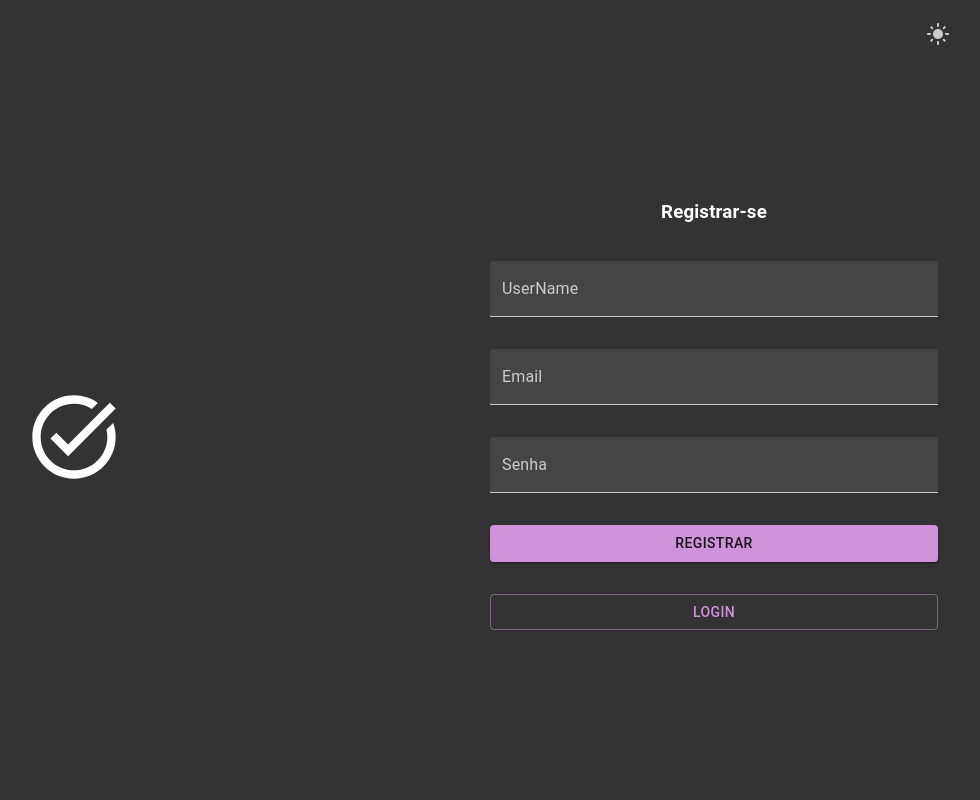
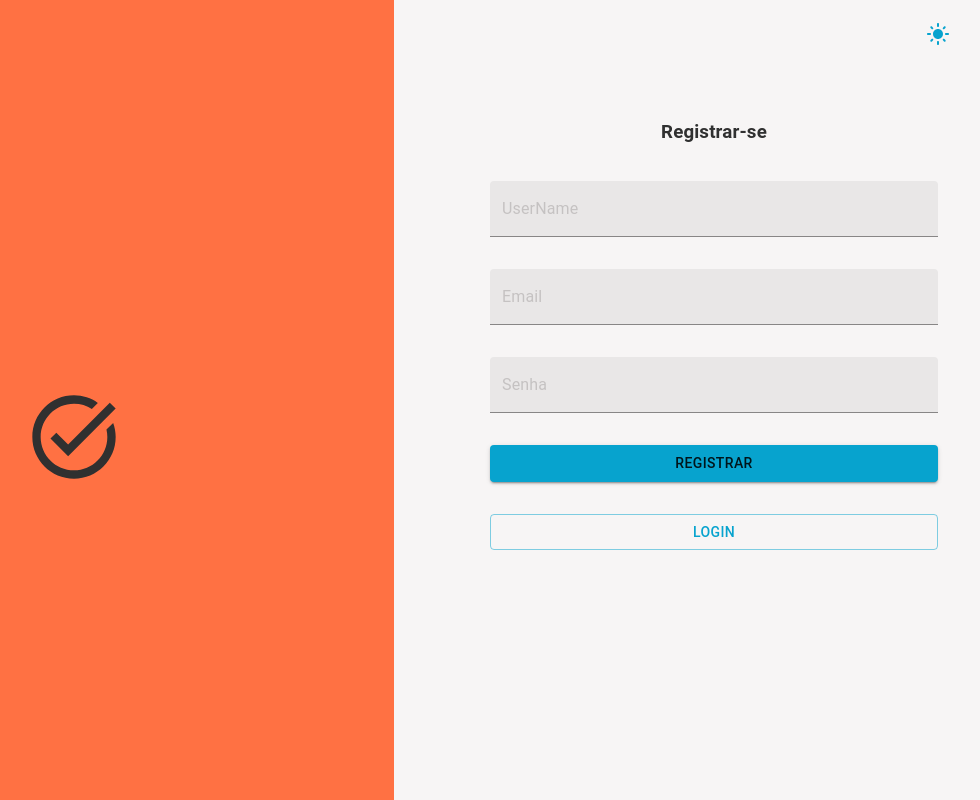
Before and after one commit to anagabrielalds/to-do-list, a React (Create React App) app: page /register in a window 1280 px wide. Shown: the whole page, without its empty margins (246-1226 px from the left). Built offline with nearby package versions, Linux system fonts and the light colour scheme.

Commit message:
Ajustando as telas de Login e Register e deixando os icones de mudança de tema centralizado no contexto do tema

```diff
--- a/src/components/MenuApp.jsx
+++ b/src/components/MenuApp.jsx
@@ -15,7 +15,7 @@ const drawerWidth = 240;
 export default function MenuApp() {
 
   const [open, setOpen] = React.useState(false);
-  const { isDarkMode, toggleTheme } = useTheme();
+  const { IconMode, toggleTheme } = useTheme();
   const drawerRef = useRef(null);
 
   const menuItensUser = [
@@ -62,7 +62,7 @@ export default function MenuApp() {
               onClick={toggleTheme}
               sx={{ my: 2, color: 'white' }}
             >
-              {isDarkMode ? <DarkModeIcon /> : <LightModeIcon />}
+              {IconMode}
             </Button>
           </Box>
         </Toolbar>
--- a/src/context/tabela.jsx
+++ b/src/context/tabela.jsx
@@ -1,15 +1,20 @@
 import React, { createContext, useState, useEffect, useContext } from 'react';
 import * as api from '../services/api';
+import { useAuth } from './auth';
 
 const TafefasContext = createContext({});
 
 export const TarefasProvider = ({ children }) => {
+  const { signed } = useAuth();
   const [listaTarefas, setListaTarefas] = useState(null);
   const [listaCategorias, setListaCategorias] = useState(null);
 
   useEffect(() => {
-    getListaTarefas();
-    getListaCategorias();
+    if(signed){
+      getListaTarefas();
+      getListaCategorias();
+    }
+
   }, []);
 
   async function getListaTarefas() {
--- a/src/context/theme.jsx
+++ b/src/context/theme.jsx
@@ -1,21 +1,28 @@
-import React, { createContext, useContext, useState } from 'react';
-import { createTheme, ThemeProvider } from '@mui/material/styles';
+import  { createContext, useContext, useState, useEffect } from 'react';
+import { ThemeProvider } from '@mui/material/styles';
 import { CssBaseline } from '@mui/material';
 import { darkTheme, lightTheme } from '../styles/themes';
+import LightModeIcon from '@mui/icons-material/LightMode';
+import DarkModeIcon from '@mui/icons-material/DarkMode';
 
 const ThemeContext = createContext();
 
 export function ThemeContextProvider({ children }) {
 
-  const [isDarkMode, setIsDarkMode] = useState(true);
+  const [isDarkMode, setIsDarkMode] = useState(false);
+  const [IconMode, setIconMode] = useState(<LightModeIcon />)
   const theme = isDarkMode ? darkTheme : lightTheme;
+
+  useEffect(() => {
+    isDarkMode ? setIconMode(<DarkModeIcon />) : setIconMode(<LightModeIcon />)
+  }, [isDarkMode]);
 
   const toggleTheme = () => {
     setIsDarkMode(prevMode => !prevMode);
   };
 
   return (
-    <ThemeContext.Provider value={{ isDarkMode, toggleTheme }}>
+    <ThemeContext.Provider value={{IconMode, isDarkMode, toggleTheme }}>
        <ThemeProvider theme={theme}>
           <CssBaseline />
           {children}
--- a/src/pages/Login.jsx
+++ b/src/pages/Login.jsx
@@ -9,19 +9,17 @@ import ResponseMessage from "../components/ResponseMessage";
 import { Box, Button } from "@mui/material";
 import TaskIcon from '@mui/icons-material/TaskAlt';
 import TextField from '@mui/material/TextField';
-import LightModeIcon from '@mui/icons-material/LightMode';
-import DarkModeIcon from '@mui/icons-material/DarkMode';
+
 
 export default function Login() {
   const { signed, Login } = useAuth();
   const navigate = useNavigate();
-  const { isDarkTheme, toggleTheme } = useTheme();
+  const { IconMode, toggleTheme } = useTheme();
 
   const [user, setUser] = React.useState();
   const [senha, setSenha] = React.useState();
 
   const [responseRequest, setResponseRequest] = React.useState({ open: false, status: 'error', message: 'Preencha o usuário e senha' });
-
 
   React.useEffect(() => {
     if (signed) navigate("/");
@@ -46,18 +44,19 @@ export default function Login() {
   return (
     <>
       <ResponseMessage open={responseRequest.open} setOpen={setResponseRequest} message={responseRequest.message} status={responseRequest.status} />
+
       <Box width={'100%'} height={'100vh'} display={'flex'}>
-        <Box display={"flex"} flexDirection={"column"} justifyContent={"space-evenly"} alignItems={"center"} sx={{ width: '50%'}}>
+        <Box display={"flex"} flexDirection={"column"} justifyContent={"space-evenly"} alignItems={"center"} sx={{backgroundColor: 'contrastLoginColor', width: '50%'}}>
           <div>
             <TaskIcon sx={{ fontSize: 100, marginTop: 10 }} />
           </div>
         </Box>
-        <Box sx={{ width: '50%', backgroundColor: '#ccc' }} height={'100vh'}>
+        <Box sx={{ width: '50%' }} height={'100vh'}>
           <Button
             onClick={toggleTheme}
-            sx={{ my: 2, color: 'white', display: 'block', ml: '80%' }}
+            sx={{ my: 2, display: 'block', ml: '80%' }}
           >
-            {isDarkTheme ? <DarkModeIcon /> : <LightModeIcon />}
+            {IconMode}
           </Button>
           <Box
             component="form"
@@ -67,13 +66,12 @@ export default function Login() {
             alignItems={'center'}
             noValidate
             autoComplete="off"
-            mt={15}
+            mt={5}
           >
             <h3>Login</h3>
             <TextField
               id="username"
               label="UserName"
-              color="secondary"
               variant='filled'
               sx={{ m: 2, width: '70%' }}
               value={user}
@@ -87,7 +85,6 @@ export default function Login() {
               label="Senha"
               type='password'
               variant='filled'
-              color="secondary"
               sx={{ m: 2, width: '70%' }}
               value={senha}
               onChange={(event) => {
@@ -95,8 +92,8 @@ export default function Login() {
               }}
               fullWidth
             />
-            <Button variant='contained' color="secondary" onClick={handleLogin} sx={{ margin: 2, width: '70%' }}> Entrar</Button>
-            <Button variant="outlined" color="secondary" onClick={handleRegister} sx={{ margin: 2, width: '70%' }}>Registrar-se</Button>
+            <Button variant='contained' onClick={handleLogin} sx={{ margin: 2, width: '70%' }}> Entrar</Button>
+            <Button variant="outlined" onClick={handleRegister} sx={{ margin: 2, width: '70%' }}>Registrar-se</Button>
           </Box>
         </Box>
       </Box>
--- a/src/pages/Register.jsx
+++ b/src/pages/Register.jsx
@@ -5,8 +5,6 @@ import TextField from '@mui/material/TextField';
 import { useNavigate } from 'react-router-dom';
 import { useAuth } from "../context/auth";
 import { useTheme } from '../context/theme';
-import LightModeIcon from '@mui/icons-material/LightMode';
-import DarkModeIcon from '@mui/icons-material/DarkMode';
 import ResponseMessage from "../components/ResponseMessage";
 
 export default function Register() {
@@ -18,7 +16,7 @@ export default function Register() {
 
   const [responseRequest, setResponseRequest] = React.useState({ open: false, status: 'error', message: 'Preencha o usuário e senha' });
 
-  const { isDarkTheme, toggleTheme } = useTheme();
+  const { IconMode, toggleTheme } = useTheme();
 
   React.useEffect(() => {
     if (signed) navigate("/");
@@ -41,6 +39,7 @@ export default function Register() {
       setResponseRequest({ open: true, status: 'error', message: response.message });
     }
   }
+
   function handleLogin() {
     return navigate("/login");
   }
@@ -50,7 +49,7 @@ export default function Register() {
       <ResponseMessage open={responseRequest.open} setOpen={setResponseRequest} message={responseRequest.message} status={responseRequest.status} />
 
       <Box width={'100%'} height={'100vh'} display={'flex'}>
-        <Box display={"flex"} flexDirection={"column"} justifyContent={"space-evenly"} alignItems={"center"} sx={{ width: '50%' }}>
+        <Box display={"flex"} flexDirection={"column"} justifyContent={"space-evenly"} alignItems={"center"} sx={{backgroundColor: 'contrastLoginColor', width: '50%'}}>
           <div>
             <TaskIcon sx={{ fontSize: 100, marginTop: 10 }} />
           </div>
@@ -58,9 +57,9 @@ export default function Register() {
         <Box sx={{ width: '50%' }} height={'100vh'}>
           <Button
             onClick={toggleTheme}
-            sx={{ my: 2, color: '#ccc', display: 'block', ml: '80%' }}
+            sx={{ my: 2, display: 'block', ml: '80%' }}
           >
-            {isDarkTheme ? <DarkModeIcon /> : <LightModeIcon />}
+            {IconMode}
           </Button>
           <Box
             component="form"
@@ -70,13 +69,12 @@ export default function Register() {
             alignItems={'center'}
             noValidate
             autoComplete="off"
-            mt={15}
+            mt={5}
           >
             <h3>Registrar-se</h3>
             <TextField
-              id="outlined-controlled"
+              id="username"
               label="UserName"
-              color="secondary"
               variant='filled'
               sx={{ m: 2, width: '70%' }}
               value={user}
@@ -86,9 +84,8 @@ export default function Register() {
 
             />
             <TextField
-              id="outlined-controlled"
+              id="email"
               label="Email"
-              color="secondary"
               variant='filled'
               sx={{ m: 2, width: '70%' }}
               value={email}
@@ -98,11 +95,10 @@ export default function Register() {
 
             />
             <TextField
-              id="outlined-controlled"
+              id="password"
               label="Senha"
               type='password'
               variant='filled'
-              color="secondary"
               sx={{ m: 2, width: '70%' }}
               value={senha}
               onChange={(event) => {
@@ -110,8 +106,8 @@ export default function Register() {
               }}
               fullWidth
             />
-            <Button variant='contained' color="secondary" onClick={handleRegister} sx={{ margin: 2, width: '70%' }}> Registrar</Button>
-            <Button variant="outlined" color="secondary" onClick={handleLogin} sx={{ margin: 2, width: '70%' }}>Login</Button>
+            <Button variant='contained' onClick={handleRegister} sx={{ margin: 2, width: '70%' }}> Registrar</Button>
+            <Button variant="outlined" onClick={handleLogin} sx={{ margin: 2, width: '70%' }}>Login</Button>
           </Box>
         </Box>
       </Box>
--- a/src/styles/themes.jsx
+++ b/src/styles/themes.jsx
@@ -14,6 +14,7 @@ export const lightTheme = createTheme({
       default: '#f7f5f5', // Cor de fundo da página
       paper: '#f7f5f5', // Cor de fundo para elementos de superfície, como tabelas
     },
+    contrastLoginColor: '#ff7143',
   },
   components: {
     MuiAppBar: {
@@ -57,6 +58,7 @@ export const darkTheme = createTheme({
       default: '#333', // Cor de fundo da página
       paper: '#333', // Cor de fundo para elementos de superfície, como tabelas
     },
+    contrastLoginColor: '#e74113',
   },
   components: {
     MuiAppBar: {
```
